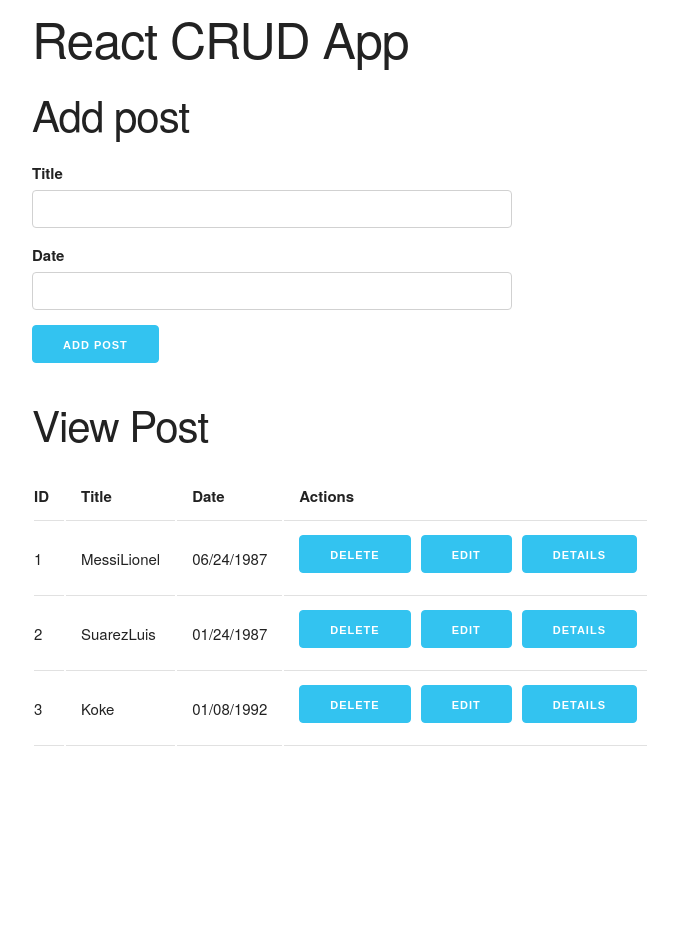
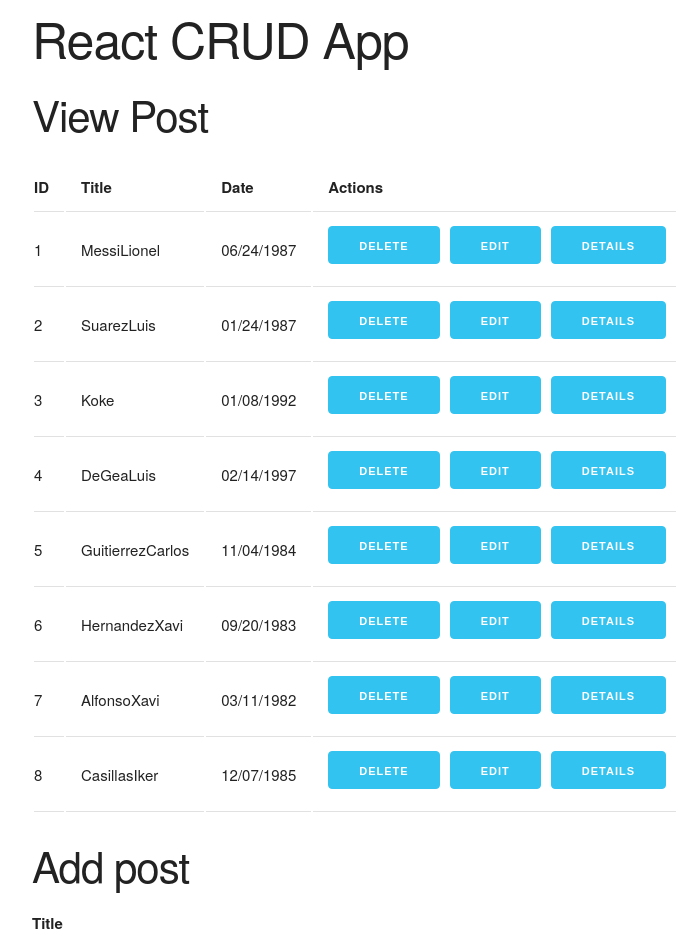
Before and after one commit to saintAlmond/FrontEnd_Test_Signaturit_2, a React (Create React App) app: page / in a window 1280 px wide. Shown: the top 938 px of the page, without its empty margins (128-825 px from the left). Before the commit the page ends 800 px from the top, so only its background shows below. Built offline with nearby package versions, Linux system fonts and the light colour scheme.

Commit message:
create pagination

```diff
--- a/package.json
+++ b/package.json
@@ -8,6 +8,7 @@
     "@testing-library/user-event": "^12.2.0",
     "react": "^17.0.1",
     "react-dom": "^17.0.1",
+    "react-paginate": "^6.5.0",
     "react-redux": "^7.2.2",
     "react-router-dom": "^5.2.0",
     "react-scripts": "4.0.0",
--- a/src/App.js
+++ b/src/App.js
@@ -1,12 +1,9 @@
 import React, {useState} from 'react';
-import { BrowserRouter, Route } from 'react-router-dom';
-import { useHistory } from "react-router-dom";
 import postList from './data';
 import './App.css';
 import PostTable from './tables/PostTable';
 import AddPostForm from './forms/AddPostForm';
 import EditPostForm from "./forms/EditPostForm";
-import PostDetails from './pages/PostDetails';
 
 const App = () => {
 
@@ -42,14 +39,16 @@ const App = () => {
     setCurrentPost(initialPost);
     setEditing(false);
   }
-  const DetailsPost = () => {
 
-  }
 
   return (
     <div className="container">
       <h1>React CRUD App</h1>
         <div className="row">
+          <div className="ten columns">
+            <h2>View Post</h2>
+            <PostTable posts={posts} deletePost={deletePost} editPost={editPost} />
+          </div>
           <div className="twelve columns">
             { editing ? (
               <div>
@@ -67,13 +66,6 @@ const App = () => {
               </div>
             )}
           </div>
-        <div className="ten columns">
-          <h2>View Post</h2>
-          <PostTable posts={posts} deletePost={deletePost} editPost={editPost} />
-          <BrowserRouter>
-          <Route path="/postdetails" component={PostDetails} />
-          </BrowserRouter>
-        </div>
         </div>
   </div>
   );
--- a/src/data.js
+++ b/src/data.js
@@ -13,7 +13,32 @@ const postList = [
         id:3,
         title: 'Koke',
         date: '01/08/1992'
-    }
+    },
+    {
+        id: 4,
+        title: 'DeGeaLuis',
+        date: '02/14/1997'
+    },
+    {
+        id: 5,
+        title: 'GuitierrezCarlos',
+        date: '11/04/1984'
+    },
+    {
+        id: 6,
+        title: 'HernandezXavi',
+        date: '09/20/1983'
+    },
+    {
+        id: 7,
+        title: 'AlfonsoXavi',
+        date: '03/11/1982'
+    },
+    {
+        id: 8,
+        title: 'CasillasIker',
+        date: '12/07/1985'
+    },
 ];
 
 export default postList;
--- a/src/tables/PostTable.jsx
+++ b/src/tables/PostTable.jsx
@@ -1,7 +1,10 @@
-import React from 'react';
+import React, { useState } from 'react';
+
 
 
 const PostTable = (props) => {
+
+    const [pagination, setPagination] = useState(1);
 
     return(
         <table>
@@ -26,7 +29,6 @@ const PostTable = (props) => {
                                     <button className="button-primary" onClick={() => props.deletePost(id)}>Delete</button>
                                     <button className="button-primary" onClick = {() => props.editPost (id, post)}>Edit</button>
                                     <button className= "button-primary">Details</button>
-
                                 </td>
                             </tr>
                         )
```
Also changed, not shown: 1 other file (tests, documents, lock files or other folders). Lines whose indentation alone changed are shown as unchanged.
